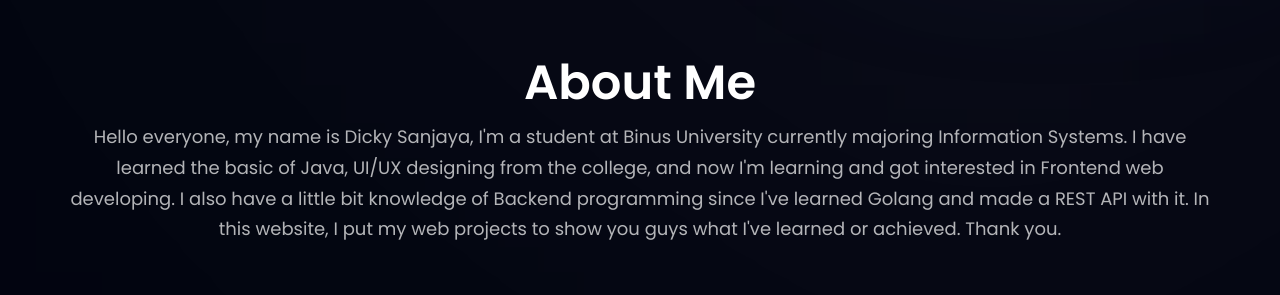
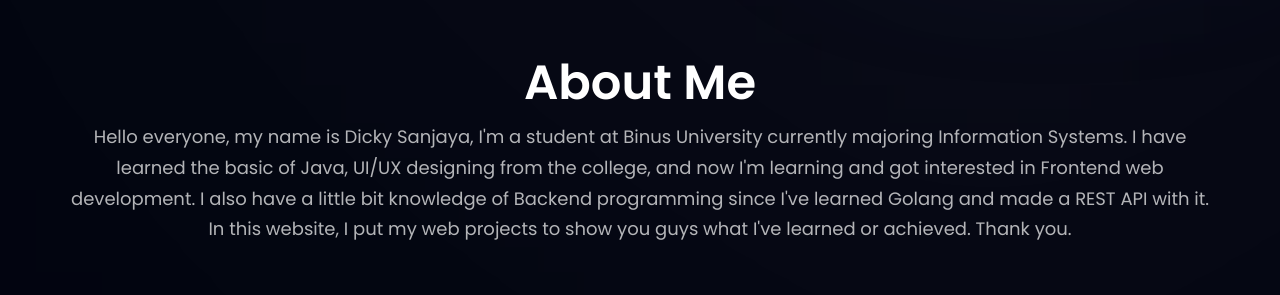
Before and after one commit to dckysss/portfolio, a React (Vite) app: page / in a window 1280 px wide. Shown: the part 760-1055 px from the top of the page. Built offline with nearby package versions, Linux system fonts and the light colour scheme.

Commit message:
remove a project & change about text

```diff
--- a/src/components/About.jsx
+++ b/src/components/About.jsx
@@ -31,7 +31,7 @@ const About = () => {
     <section id="about-me" className={`${styles.paddingY} mt-6`} data-aos="fade-up">
       <div className="flex-1 flex-col text-center mb-10">
         <h2 className={styles.heading2}>About Me</h2>
-        <p className={`${styles.paragraph} text-left sm:text-center`}>Hello everyone, my name is Dicky Sanjaya, I'm a student at Binus University currently majoring Information Systems. I have learned the basic of Java, UI/UX designing from the college, and now I'm learning and got interested in Frontend web developing. I also have a little bit knowledge of Backend programming since I've learned Golang and made a REST API with it. In this website, I put my web projects to show you guys what I've learned or achieved. Thank you.</p>
+        <p className={`${styles.paragraph} text-left sm:text-center`}>Hello everyone, my name is Dicky Sanjaya, I'm a student at Binus University currently majoring Information Systems. I have learned the basic of Java, UI/UX designing from the college, and now I'm learning and got interested in Frontend web development. I also have a little bit knowledge of Backend programming since I've learned Golang and made a REST API with it. In this website, I put my web projects to show you guys what I've learned or achieved. Thank you.</p>
       </div>
 
       <div className="flex-1 flex-col text-center">
--- a/src/constants/index.js
+++ b/src/constants/index.js
@@ -98,14 +98,6 @@ export const projects = [
   },
   {
     id: "project-4",
-    name: "HooBank",
-    type: "Frontend Development",
-    desc: "HooBank cool company profile landing page with react & tailwind.",
-    img: hoobank,
-    link: "https://hoobank4.netlify.app/",
-  },
-  {
-    id: "project-5",
     name: "manage",
     type: "Frontend Development",
     desc: "Frontend Mentor manage company profile landing page with tailwind & jquery.",
```
